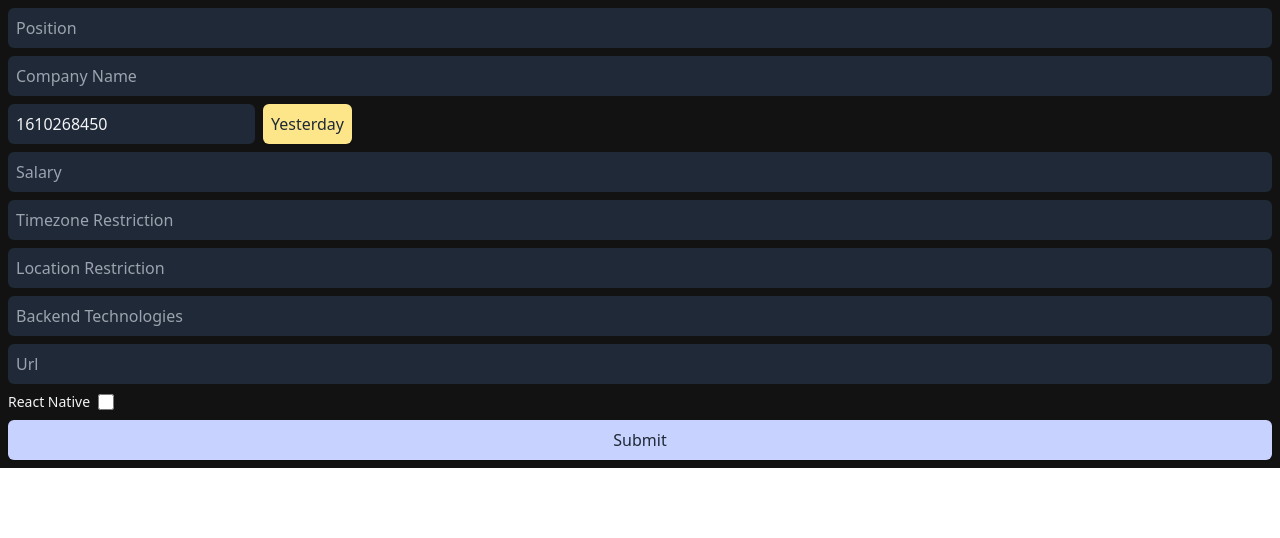
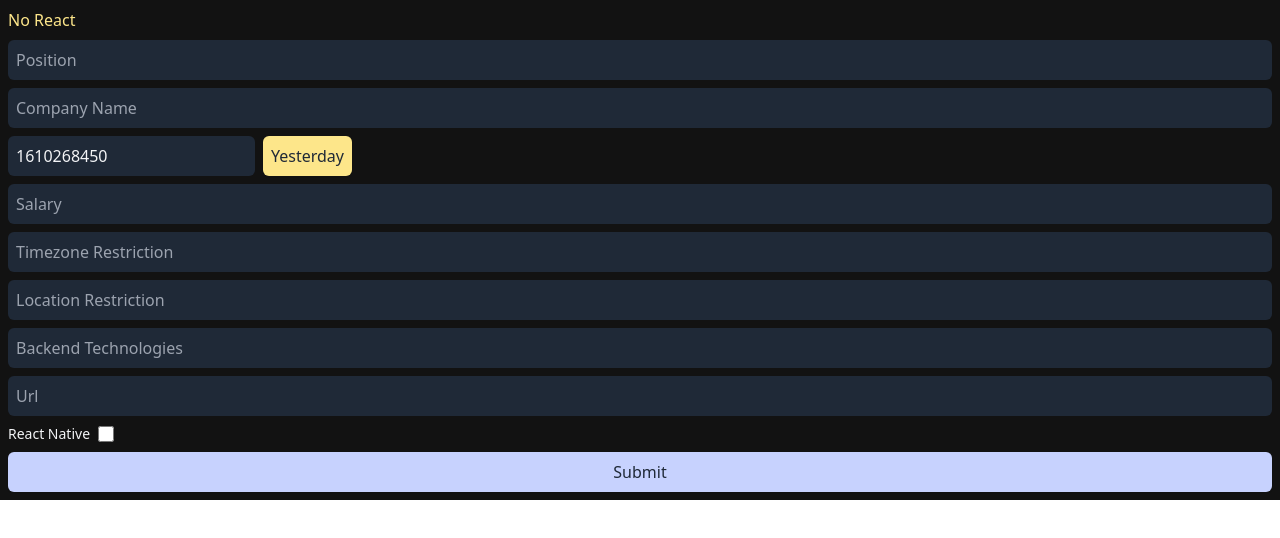
Before and after one commit to RodionChachura/reactremote-collector, a React (Create React App) app in the folder extension/: page / in a window 1280 px wide. Shown: the top 538 px of the page. Built offline with nearby package versions, Linux system fonts and the light colour scheme; no server answers; what awsdynamoutils would draw is missing.

Commit message:
feature: detect if react in the document

```diff
--- a/extension/src/chrome/content.ts
+++ b/extension/src/chrome/content.ts
@@ -1,7 +1,6 @@
 import { MessageToContent, MessageToContentType, JobFormView } from "src/types"
 
 type MessageResponse = (response?: any) => void
-
 
 const scrape = (domain: string) => {
   let job: Partial<JobFormView> = {}
@@ -43,28 +42,34 @@ const scrape = (domain: string) => {
     if (h2) {
       job.companyName = h2.innerText
     }
+  } else if (domain.includes('remoteok.io')) {
+    job.companyName = (document.getElementsByClassName('companyLink')[0] as HTMLElement).innerText
+    job.position = document.getElementsByTagName('h2')[2].innerText
   }
 
   return job
+}
+
+const doesTextContain = (text: string, regex: any) => {
+  const match = text.match(regex)
+  return Boolean(match && match.length > 0)
 }
 
 chrome.runtime.onMessage.addListener((message: MessageToContent, sender: any, sendResponse: MessageResponse) => {
   if (message.type === MessageToContentType.GetJobInfo) {
     const text = document.documentElement.textContent || document.documentElement.innerText
 
-    const reactNativeMatch = text.match(/react native/i)
-    const reactNative = Boolean(reactNativeMatch && reactNativeMatch.length > 0)
-
-    let response: JobFormView = {
-      reactNative
-    }
-
+    const reactNative = doesTextContain(text, /react native/i)
     const domain = window.location.hostname
-    response = {
-      ...response,
+    let job: JobFormView = {
+      reactNative,
       ...scrape(domain)
     }
 
-    sendResponse(response)
+    const isReactJob = doesTextContain(text, /react/i)
+    sendResponse({
+      isReactJob,
+      job
+    })
   }
 })
--- a/extension/src/components/job-form/index.tsx
+++ b/extension/src/components/job-form/index.tsx
@@ -26,6 +26,7 @@ const JobForm = () => {
   const [isJobExistsInDb, setIsJobExistsInDb] = useState<boolean>(false)
   const [submitStatus, setSubmitStatus] = useState<SubmitStatus | null>(null)
   const [submittedJobId, setSubmittedJobId] = useState<string | undefined>()
+  const [isReactJob, setIsReactJob] = useState<Boolean>(false)
 
   useEffect(() => {
     if(job.url) {
@@ -74,8 +75,9 @@ const JobForm = () => {
     };
 
     getCurrentTabId((id = 0) => {
-      chrome.tabs.sendMessage(id, message, (response: JobFormView) => {
-        updateJob(response);
+      chrome.tabs.sendMessage(id, message, ({ job, isReactJob }) => {
+        updateJob(job);
+        setIsReactJob(isReactJob)
       });
     });
   }, []);
@@ -100,6 +102,9 @@ const JobForm = () => {
       style={containerStyle}
       className="container flex flex-col space-y-2 p-2"
     >
+      {!isReactJob && (
+        <p className="text-yellow-200">No React</p>
+      )}
       <Input
         label={'Position'}
         value={job.position}
```
